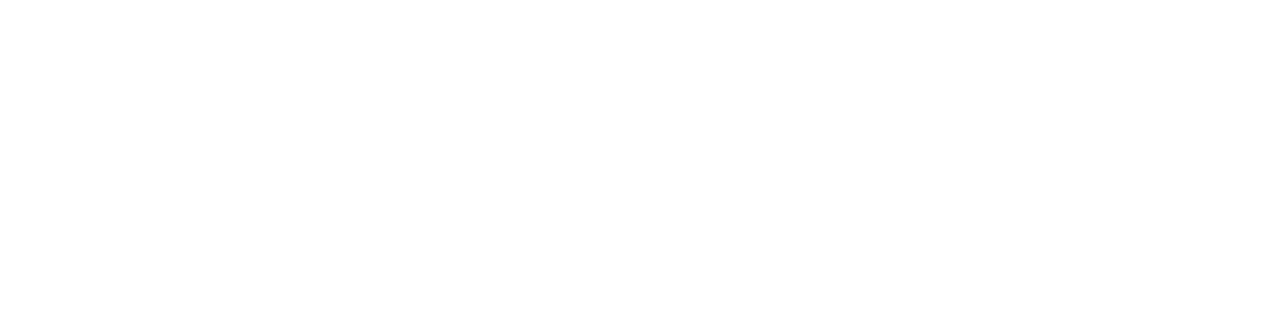
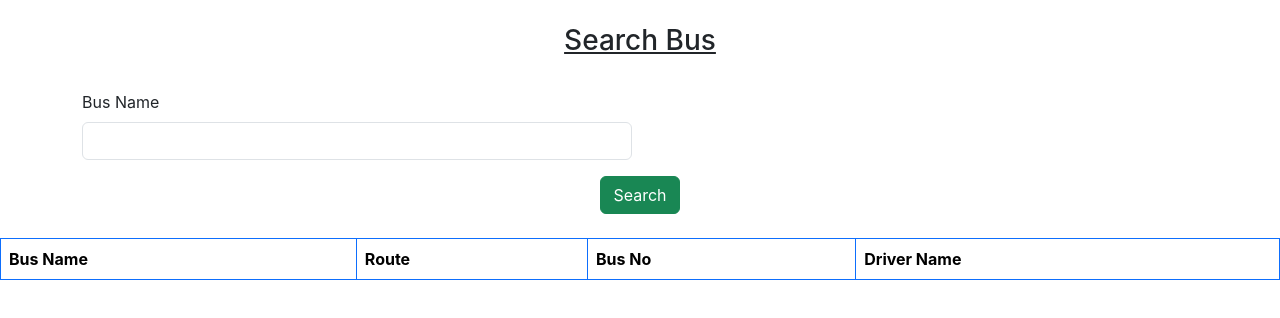
Before and after one commit to AnushaKAntonyAnu/busApp_react, a React (Create React App) app: page /search in a window 1280 px wide. Before the commit this address had no page. Shown: the top 318 px of the page. Built offline with nearby package versions, Linux system fonts and the light colour scheme.

Commit message:
project completed

```diff
--- a/src/App.js
+++ b/src/App.js
@@ -4,6 +4,7 @@
 import AddUser from './components/AddUser';
 import LoginUser from './components/LoginUser';
 import AddBus from './components/AddBus';
+import SearchBus from './components/SearchBus';
 
 function App() {
   return (
@@ -13,6 +14,7 @@
       <Route path='/reg' element={<AddUser/>}/>
       <Route path='/' element={<LoginUser/>}/>
       <Route path='/add' element={<AddBus/>}/>
+      <Route path='/search' element={<SearchBus/>}/>
      </Routes>
      </BrowserRouter>
     </div>
--- /dev/null
+++ b/src/components/SearchBus.jsx
@@ -0,0 +1,103 @@
+import axios from 'axios'
+import React, { useState } from 'react'
+
+const SearchBus = () => {
+    const [data, setData] = useState(
+
+        {
+            "bname": ""
+
+        }
+
+    )
+    const [result, setResult] = useState([])
+
+
+    //input value fetching
+    const inputHandler = (event) => {
+        setData({ ...data, [event.target.name]: event.target.value })
+    }
+
+    //search button event
+    const readValue = () => {
+        console.log(data)
+        axios.post("http://localhost:8080/search",data).then(
+          (response)=>{
+            setResult(response.data)
+          }
+        ).catch().finally()
+
+    }
+
+    //delete event handling
+    const deleteCourse=(id)=>{
+        let input={"_id":id}
+        axios.post("http://localhost:8080/delete",input).then(
+            (response)=>{
+                console.log(response.data)
+                if (response.data.status=="success") {
+                    alert("SuucessFull Deleted")
+                } else {
+                    alert("Error")
+                }
+
+            }
+        ).catch().finally()
+    }
+    return (
+        <div>
+            {/* <NavBar /> */}
+            <br></br><h3><u><center>Search Bus</center></u></h3><br></br>
+            <div className="container">
+                <div className="row">
+                    <div className="col col-12 col-sm-12-col-md-12 col-lg-12 col-xl-12 col-xxl-12">
+                        <div className="row g-3">
+                            <div className="col col-12 col-sm-6 col-md-6 col-lg-6 col-xl-6 col-xxl-6">
+                                <label htmlFor="" className="form-label">Bus Name</label>
+                                <input type="text" className="form-control" name='bname' value={data.bname} onChange={inputHandler} />
+                            </div>
+                            <div className="col col-12 col-sm-12 col-md-12 col-lg-12 col-xl-12 col-xxl-12">
+                                <center><button className="btn btn-success" onClick={readValue}>Search</button></center>
+                            </div>
+                        </div>
+                    </div>
+                </div>
+            </div><br></br>
+            <div className="row">
+                <div className="col col-12 col-sm-12 col-md-12 col-lg-12 col-xl-12 col-xxl-12">
+                <table class="table table-bordered border-primary">
+
+                            <thead>
+                                <tr>
+                                    <th scope="col">Bus Name</th>
+                                    <th scope="col">Route</th>
+                                    <th scope="col">Bus No</th>
+                                    <th scope="col">Driver Name</th>
+
+
+                                </tr>
+                            </thead>
+                            <tbody>
+                               {result.map(
+                                (value,index)=>{
+                                    return <tr>
+                                    <td>{value.bname}</td>
+                                    <td>{value.route}</td>
+                                    <td>{value.busno}</td>
+                                    <td>{value.dname}</td>
+
+                                    <td><button className="btn btn-danger" onClick={()=>{deleteCourse(value._id)}}>Delete</button></td>
+                                </tr>
+                                }
+                               )}
+
+                            </tbody>
+                        </table>
+
+                </div>
+            </div>
+        </div>
+    )
+}
+
+export default SearchBus
```
